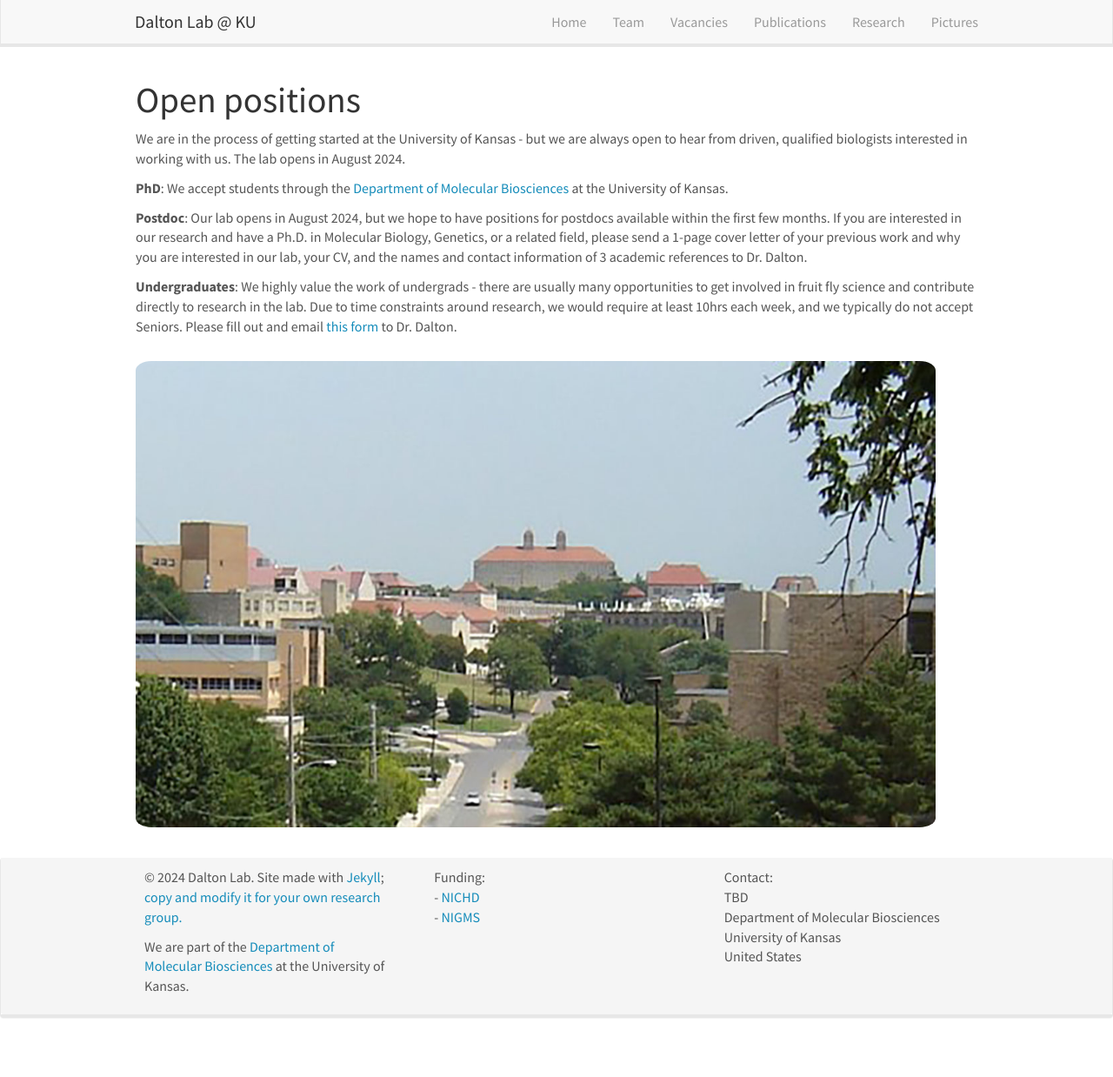
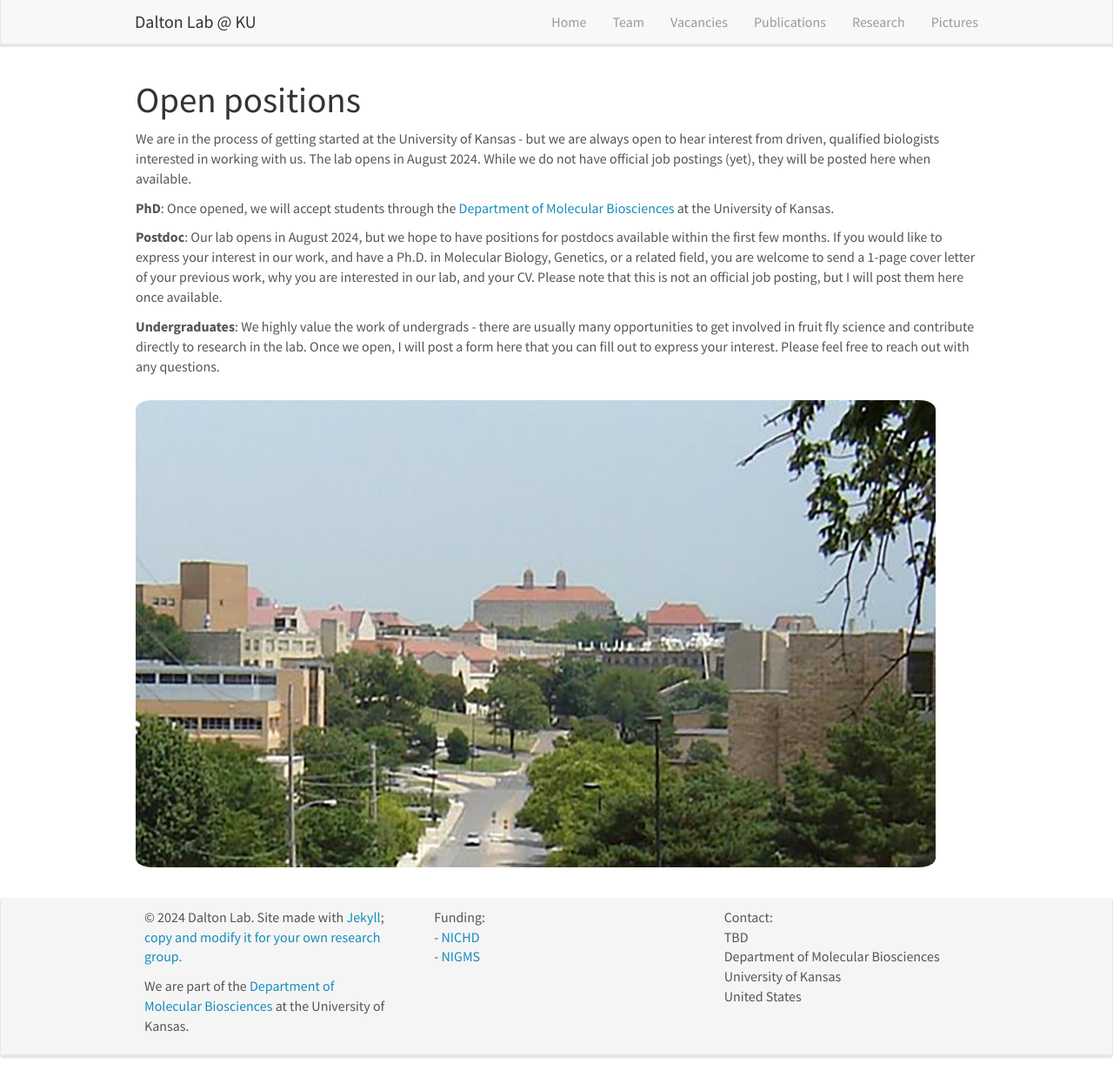
Before and after one commit to hansmdalton/hansmdalton.github.io, a Jekyll site: the page built from _pages/openings.md, in a window 1280 px wide and 1238 px high. Shown: the whole window at 87% size. Built offline with Jekyll 4.4.1, drawn with Linux system fonts in a browser that asks for light colours; nearby versions of some CDN libraries.

Commit message:
Update openings.md

```diff
--- a/_pages/openings.md
+++ b/_pages/openings.md
@@ -8,13 +8,13 @@ permalink: /vacancies
 
 # Open positions
 
-We are in the process of getting started at the University of Kansas - but we are always open to hear from driven, qualified biologists interested in working with us. The lab opens in August 2024.
+We are in the process of getting started at the University of Kansas - but we are always open to hear interest from driven, qualified biologists interested in working with us. The lab opens in August 2024. While we do not have official job postings (yet), they will be posted here when available.
 
-<strong>PhD</strong>: We accept students through the <a href="https://molecularbiosciences.ku.edu/">Department of Molecular Biosciences</a> at the University of Kansas.
+<strong>PhD</strong>: Once opened, we will accept students through the <a href="https://molecularbiosciences.ku.edu/">Department of Molecular Biosciences</a> at the University of Kansas.
 
-<strong>Postdoc</strong>: Our lab opens in August 2024, but we hope to have positions for postdocs available within the first few months. If you are interested in our research and have a Ph.D. in Molecular Biology, Genetics, or a related field, please send a 1-page cover letter of your previous work and why you are interested in our lab, your CV, and the names and contact information of 3 academic references to Dr. Dalton.
+<strong>Postdoc</strong>: Our lab opens in August 2024, but we hope to have positions for postdocs available within the first few months. If you would like to express your interest in our work, and have a Ph.D. in Molecular Biology, Genetics, or a related field, you are welcome to send a 1-page cover letter of your previous work, why you are interested in our lab, and your CV. Please note that this is not an official job posting, but I will post them here once available.
 
-<strong>Undergraduates</strong>: We highly value the work of undergrads - there are usually many opportunities to get involved in fruit fly science and contribute directly to research in the lab. Due to time constraints around research, we would require at least 10hrs each week, and we typically do not accept Seniors. Please fill out and email [this form]({{ site.baseurl }}/downloads/Undergrad_Questionnaire.pdf) to Dr. Dalton.
+<strong>Undergraduates</strong>: We highly value the work of undergrads - there are usually many opportunities to get involved in fruit fly science and contribute directly to research in the lab. Once we open, I will post a form here that you can fill out to express your interest. Please feel free to reach out with any questions.
 
 
 
```
